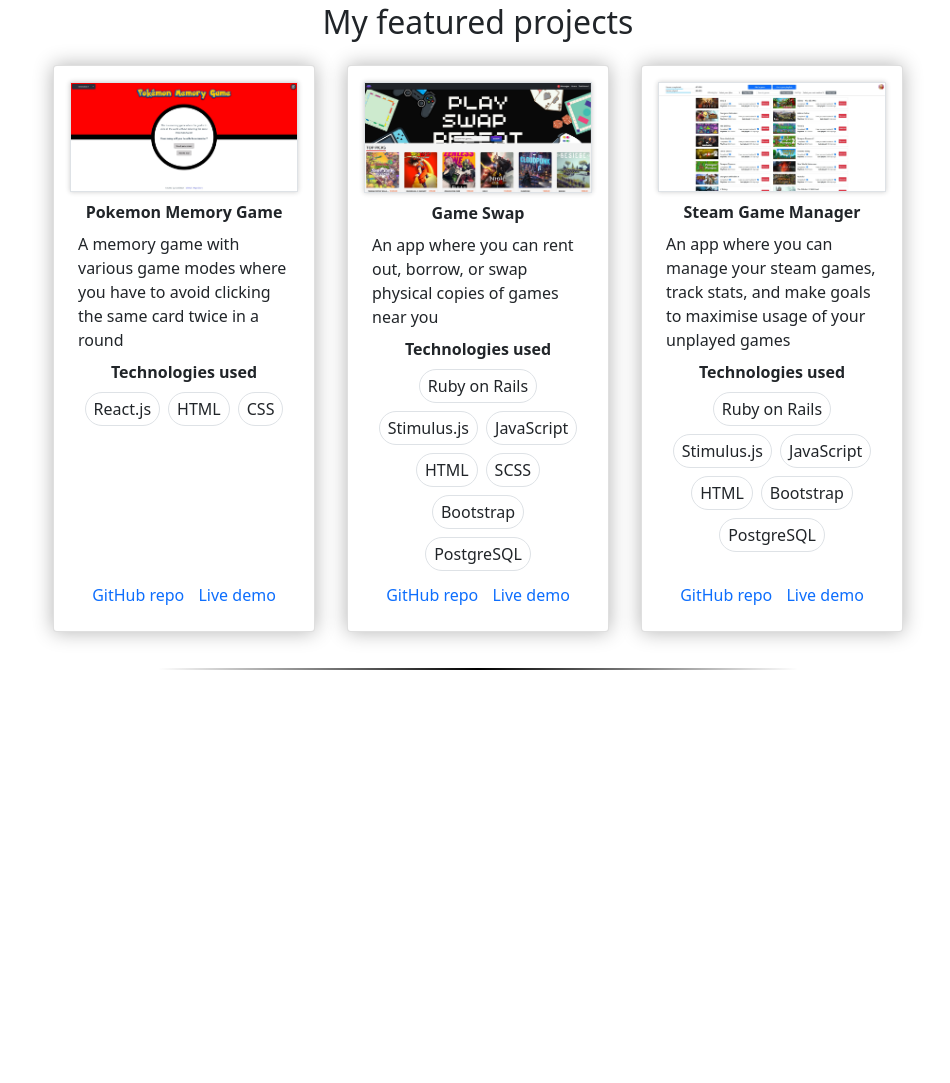
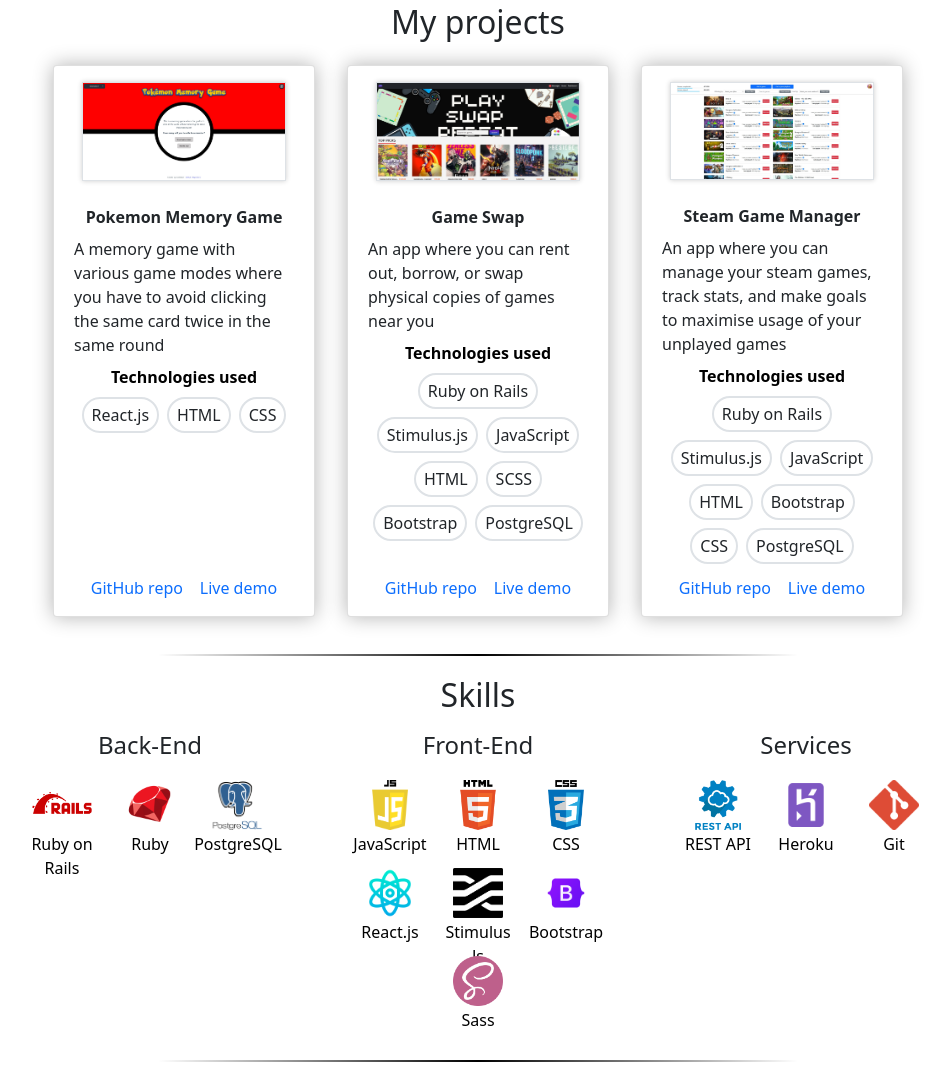
Before and after one commit to Munkleson/my-portfolio, a website built with Vite: page index.html in a window 1280 px wide. Shown: the part 566-1649 px from the top of the page, without its empty margins (162-1112 px from the left). Before the commit the page ends 1257 px from the top, so only its background shows below. Built offline with nearby package versions, Linux system fonts and the light colour scheme; files whose address does not match are found by name.

Commit message:
Added the skills section, with backend, frontend, and services sections. Each section displays the icon for the tech as well as the name, and links to the webpage for that tech. All done via template tags

```diff
--- /dev/null
+++ b/css/tech_stack_section.css
@@ -0,0 +1,23 @@
+.tech-stack {
+  height: 80px;
+  width: 80px;
+  cursor: default;
+}
+
+.tech-stack-image {
+  height: 50px;
+  transition: 0.2s ease-out;
+  margin-bottom: 2px;
+}
+
+.tech-stack-image:hover {
+  cursor: pointer;
+  transition: 0.2s ease-out;
+  transform: scale(1.2, 1.2);
+}
+
+.tech-stack-text {
+  text-decoration: none;
+  color: black;
+  text-align: center;
+}
--- a/index.html
+++ b/index.html
@@ -8,6 +8,7 @@
     <link rel="stylesheet" href="css/projects_section.css">
     <link rel="stylesheet" href="css/history_section.css">
     <link rel="stylesheet" href="css/app.css">
+    <link rel="stylesheet" href="css/tech_stack_section.css">
     <link rel="stylesheet" href="https://use.fontawesome.com/releases/v6.1.2/css/all.css">
     <link href="https://cdn.jsdelivr.net/npm/bootstrap@5.1.3/dist/css/bootstrap.min.css" rel="stylesheet" integrity="sha384-1BmE4kWBq78iYhFldvKuhfTAU6auU8tT94WrHftjDbrCEXSU1oBoqyl2QvZ6jIW3" crossorigin="anonymous">
     <meta name="viewport" content="width=device-width, initial-scale=1.0" />
@@ -26,9 +27,9 @@
             Tokyo, Japan
             <img src="images/Japanese flag.png" alt="" class="japanese-flag ms-2">
           </p>
-          <p class="profile-text-content my-2">Hi, my name is Alex, and welcome to my portfolio. I have been studying web development for 1 year through online resources and a bootcamp, and I am looking to make the transition into my final career path</p>
+          <p class="profile-text-content my-2">Hi, my name is Alex, and welcome to my portfolio. I have been studying web development for 1 year through online resources and bootcamps, and I am looking to make the transition into my final career path!</p>
           <p class="profile-text-content">
-            <strong>Fun note:</strong>
+            <strong>Fun fact:</strong>
             <span>I host table tennis and gaming meetups through</span>
             <a href="https://site.matchtokyo.com/home" class="text-decoration-none">Match Tokyo</a>.
             <span>Feel free to join us and have fun anytime!</span>
@@ -58,12 +59,12 @@
       </div>
 
       <div id="projects-section" class="d-flex flex-column align-items-center w-100">
-        <h2 class="projects-section-title mb-2">My featured projects</h2>
+        <h2 class="projects-section-title mb-2">My projects</h2>
         <div class="projects-container d-flex justify-content-center row">
 
           <template class="project-template">
-            <div class="project-card card col-10 col-md-4 col-xl-3 p-3 mx-3 my-3">
-              <a href="" class="project-github-link text-decoration-none" target="_blank">
+            <div class="project-card card col-10 col-md-4 col-xl-3 mx-3 my-3 pb-2">
+              <a href="" class="project-demo-link text-decoration-none p-3" target="_blank">
                 <img class="project-picture border w-100" src="" alt="">
               </a>
 
@@ -88,7 +89,29 @@
         <div class="section-break-line"></div>
       </div>
 
-      <div id="history-section" class="d-flex justify-content-center align-items-center">
+      <div id="tech-stack-section" class="d-flex flex-column w-75">
+        <h2 class="tech-stack-section-title mb-3 text-center">Skills</h2>
+        <div class="tech-stack-container d-flex justify-content-center row">
+          <div class="back-end m-0 col-4">
+            <h4 class="text-center mb-3">Back-End</h4>
+            <div class="back-end-section d-flex justify-content-center flex-wrap"></div>
+          </div>
+          <div class="front-end m-0 col-4">
+            <h4 class="text-center mb-3">Front-End</h4>
+            <div class="front-end-section d-flex justify-content-center flex-wrap"></div>
+          </div>
+          <div class="services m-0 col-4">
+            <h4 class="text-center mb-3">Services</h4>
+            <div class="services-section d-flex justify-content-center flex-wrap"></div>
+          </div>
+        </div>
+      </div>
+
+      <div class="section-break">
+        <div class="section-break-line"></div>
+      </div>
+
+      <!-- <div id="history-section" class="d-flex justify-content-center align-items-center">
         <div class="work-history">
 
         </div>
@@ -98,14 +121,26 @@
         <div class="study-history">
 
         </div>
-      </div>
+      </div> -->
 
     </div>
 
+    <!-- Template for the tech stack icons, text, and links in the tech stack section -->
+    <template class="tech-stack-template">
+      <a href="" target="_blank" class="tech-stack mx-1 my-1 text-decoration-none">
+        <div class="tech-stack-holder d-flex flex-column align-items-center justify-content-center">
+          <img src="" alt="" class="tech-stack-image">
+          <p class="tech-stack-text mb-2"></p>
+        </div>
+      </a>
+    </template>
+
+    <!-- Template for the tech stack elements within the project section cards -->
     <template class="project-tech-stack-template">
-      <div class="project-tech-stack-text px-2 py-1 mx-1 my-1 border rounded-pill"></div>
+      <div class="project-tech-stack-text px-2 py-1 mx-1 my-1 border border-2 rounded-pill"></div>
     </template>
     <!-- <script type="module" src="/src/main.js"></script> -->
      <script src="javascript/project_templates.js"></script>
+     <script src="javascript/tech_stack_templates.js"></script>
   </body>
 </html>
--- a/javascript/project_templates.js
+++ b/javascript/project_templates.js
@@ -2,9 +2,9 @@
   {
     image: "/images//memory-card-game-pic.jpg",
     title: "Pokemon Memory Game",
-    description: "A memory game with various game modes where you have to avoid clicking the same card twice in a round",
+    description: "A memory game with various game modes where you have to avoid clicking the same card twice in the same round",
     techStack: ["React.js", "HTML", "CSS"],
-    githubLink: "https://munkleson.github.io/TOP-memory-card/",
+    githubLink: "https://github.com/Munkleson/TOP-memory-card",
     demoLink: "https://munkleson.github.io/TOP-memory-card/",
   },
   {
@@ -19,13 +19,13 @@
     image: "/images//steam-game-manager-pic.jpg",
     title: "Steam Game Manager",
     description: "An app where you can manage your steam games, track stats, and make goals to maximise usage of your unplayed games",
-    techStack: ["Ruby on Rails", "Stimulus.js", "JavaScript", "HTML", "Bootstrap", "PostgreSQL"],
+    techStack: ["Ruby on Rails", "Stimulus.js", "JavaScript", "HTML", "Bootstrap", "CSS", "PostgreSQL"],
     githubLink: "https://github.com/Munkleson/steam-game-manager",
     demoLink: "https://steam-game-manager-0d4317711fa3.herokuapp.com/",
   },
 ];
 
-function loadTemplates() {
+function loadProjectTemplates() {
   const projectsSection = document.querySelector(".projects-container");
   const template = document.querySelector(".project-template");
   projects.forEach((project) => {
@@ -37,17 +37,11 @@
     clone.querySelector(".project-picture").src = project.image;
     clone.querySelector(".project-title").innerText = project.title;
     clone.querySelector(".project-description").innerText = project.description;
-    // clone.querySelector(".project-tech-stack-container").innerText = project.techStack.join(" | ");
-    // clone.querySelector(".project-tech-stack-container").innerHTML = project.techStack.join("<strong> | </strong>");
 
     const techStack = clone.querySelector(".project-tech-stack-container");
     const techStackTemplate = document.querySelector(".project-tech-stack-template");
-
     project.techStack.forEach((tech) => {
       let techStackClone = techStackTemplate.content.cloneNode(true)
-      // const techStackItem = `<div class="d-inline px-2 py-1 mx-1 my-1 border ">${tech}</div>`;
-      // const techStackItem = document.createElement("p");
-      // techStackItem.innerText = tech;
       techStackClone.querySelector(".project-tech-stack-text").innerText = tech;
       techStack.append(techStackClone);
     })
@@ -58,4 +52,4 @@
   });
 }
 
-loadTemplates();
+loadProjectTemplates();
--- /dev/null
+++ b/javascript/tech_stack_templates.js
@@ -0,0 +1,107 @@
+const frontEndTech = [
+  {
+    name: "JavaScript",
+    image: "images/skills/javascript.png",
+    link: "https://developer.mozilla.org/en-US/docs/Web/JavaScript",
+  },
+  {
+    name: "HTML",
+    image: "images/skills/html.png",
+    link: "https://developer.mozilla.org/en-US/docs/Web/HTML",
+  },
+  {
+    name: "CSS",
+    image: "images/skills/css.png",
+    link: "https://developer.mozilla.org/en-US/docs/Web/CSS",
+  },
+  {
+    name: "React.js",
+    image: "images/skills/react.png",
+    link: "https://react.dev/",
+  },
+  {
+    name: "Stimulus Js",
+    image: "images/skills/stimulus.png",
+    link: "https://stimulus.hotwired.dev/",
+  },
+  {
+    name: "Bootstrap",
+    image: "images/skills/bootstrap.png",
+    link: "https://getbootstrap.com/",
+  },
+  {
+    name: "Sass",
+    image: "images/skills/sass.png",
+    link: "https://sass-lang.com/",
+  },
+];
+
+const backEndTech = [
+  {
+    name: "Ruby on Rails",
+    image: "images/skills/rails.png",
+    link: "https://rubyonrails.org/",
+  },
+  {
+    name: "Ruby",
+    image: "images/skills/ruby.png",
+    link: "https://www.ruby-lang.org/en/",
+  },
+  {
+    name: "PostgreSQL",
+    image: "images/skills/postgresql.png",
+    link: "https://www.postgresql.org/",
+  },
+];
+
+const services = [
+  {
+    name: "REST API",
+    image: "images/skills/rest api.png",
+    link: "https://en.wikipedia.org/wiki/REST",
+  },
+  {
+    name: "Heroku",
+    image: "images/skills/heroku.png",
+    link: "https://www.heroku.com/",
+  },
+  {
+    name: "Git",
+    image: "images/skills/git.png",
+    link: "https://git-scm.com/",
+  },
+];
+
+// const techStackContainer = document.querySelector(".tech-stack-container");
+const techStackTemplate = document.querySelector(".tech-stack-template");
+const frontEndSection = document.querySelector(".front-end-section");
+const backEndSection = document.querySelector(".back-end-section");
+const servicesSection = document.querySelector(".services-section");
+
+function loadFrontEndTech() {
+  frontEndTech.forEach((item) => iterateOverTechStack(item, frontEndSection));
+}
+
+function loadBackEndTech() {
+  backEndTech.forEach((item) => iterateOverTechStack(item, backEndSection));
+}
+
+function loadServices() {
+  services.forEach((item) => iterateOverTechStack(item, servicesSection));
+}
+
+function iterateOverTechStack(item, section) {
+  let clone = techStackTemplate.content.cloneNode(true);
+  clone.querySelector(".tech-stack").href = item.link;
+  clone.querySelector(".tech-stack-image").src = item.image;
+  clone.querySelector(".tech-stack-text").innerText = item.name;
+  section.append(clone);
+}
+
+function loadTechStackTemplates() {
+  loadFrontEndTech();
+  loadBackEndTech();
+  loadServices();
+}
+
+loadTechStackTemplates();
```
Also changed, not shown: images/skills/bootstrap.png (added), images/skills/css.png (added), images/skills/git.png (added), images/skills/heroku.png (added), images/skills/html.png (added), images/skills/javascript.png (added), images/skills/postgresql.png (added), images/skills/rails.png (added), images/skills/react.png (added), images/skills/rest api.png (added), images/skills/ruby.png (added), images/skills/sass.png (added), images/skills/stimulus.png (added).
